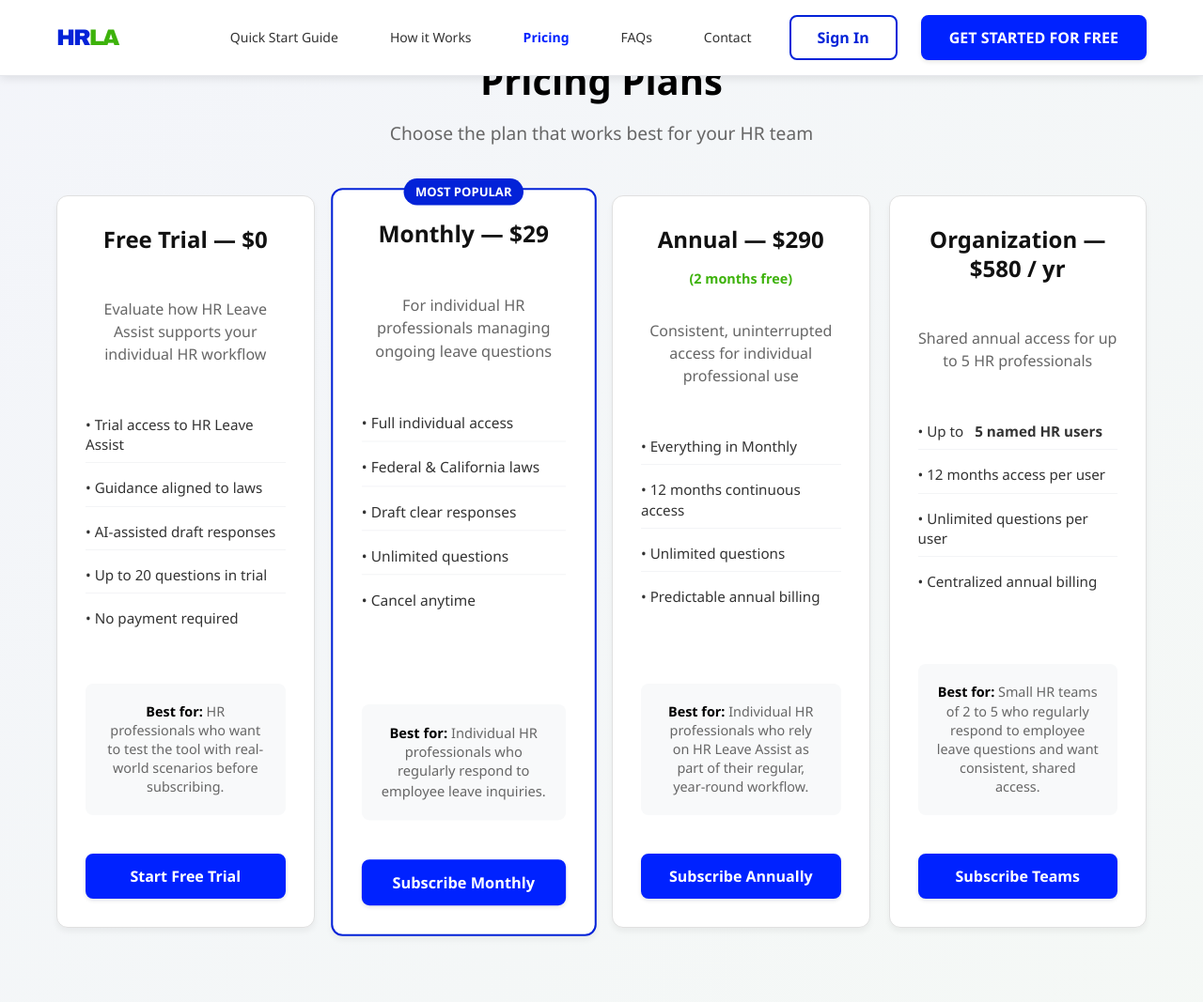
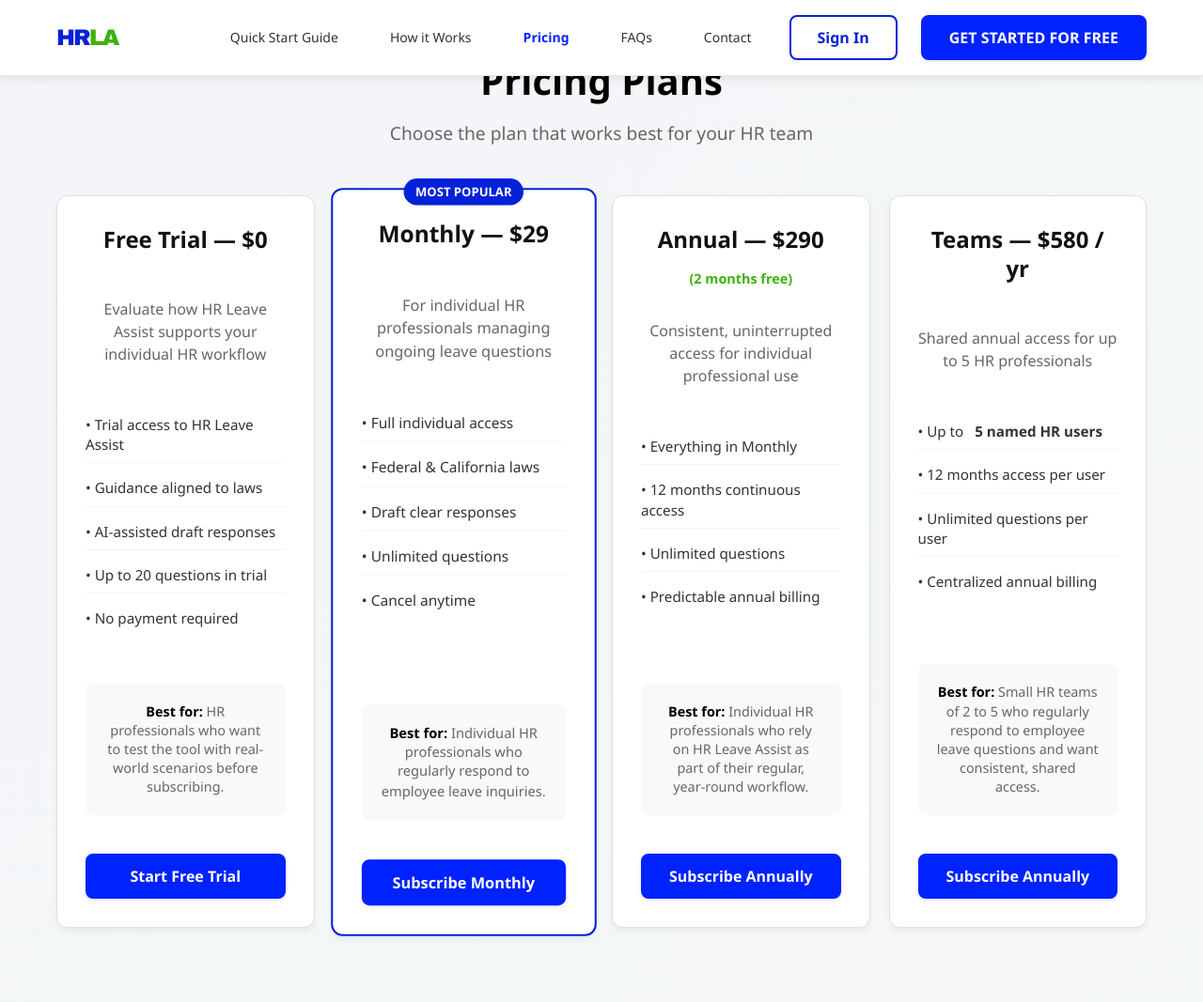
Before and after one commit to kiwixcompo/hrla-app, a PHP site: page /leave_assistant/pricing.php in a window 1280 px wide. Shown: the top 1067 px of the page at 94% size. Run offline with PHP 8.4, Linux system fonts and the light colour scheme; data that the repository does not hold is empty; some libraries are stand-ins or nearby versions.

Commit message:
Update application files

```diff
--- a/admin/index.php
+++ b/admin/index.php
@@ -1185,7 +1185,7 @@ $pageTitle = 'Admin Dashboard - HR Leave Assistant';
                                         </div>
 
                                         <div class="plan-group">
-                                            <h4>Organization Plan</h4>
+                                            <h4>Teams Plan</h4>
                                             <div class="form-group">
                                                 <label for="pricing_org_title">Plan Title</label>
                                                 <input type="text" id="pricing_org_title" name="pricing_org_title" class="form-control" value="Teams — $580 / yr">
--- a/data/content.json
+++ b/data/content.json
@@ -32,9 +32,9 @@
     "pricing_title": "Pricing",
     "pricing_free_title": "Free Trial \u2014 $0",
     "pricing_free_description": "HR professionals who want to test the tool with real-world scenarios before subscribing.",
-    "pricing_monthly_title": "Monthly — $29",
+    "pricing_monthly_title": "Monthly \u2014 $29",
     "pricing_monthly_description": "Individual HR professionals who regularly respond to employee leave inquiries.",
-    "pricing_annual_title": "Annual — $290",
+    "pricing_annual_title": "Annual \u2014 $290",
     "pricing_annual_subtitle": "(2 months free)",
     "pricing_annual_description": "Individual HR professionals who rely on HR Leave Assist as part of their regular, year-round workflow.",
     "pricing_org_title": "Teams \u2014 $580 \/ yr",
--- a/index.php
+++ b/index.php
@@ -842,14 +842,14 @@ $pageTitle = 'HRLA - HR Leave Assist | HR Leave Response Generator';
 
                     <div class="pricing-card-minified">
                         <div class="pricing-header-mini">
-                            <h3><?php echo htmlspecialchars(getContent('pricing_org_title', 'Organization — $580 / yr')); ?></h3>
+                            <h3>Teams — $580 / yr</h3>
                         </div>
                         <div class="pricing-best-for-mini">
                             <strong>Best for:</strong> <?php echo htmlspecialchars(getContent('pricing_org_description', 'Small HR teams of 2 to 5 who regularly respond to employee leave questions and want consistent, shared access.')); ?>
                         </div>
                         <div class="pricing-action">
                             <a href="<?php echo appUrl('register.php'); ?>" class="btn btn-primary btn-block">
-                                Subscribe Teams
+                                Subscribe Annually
                             </a>
                         </div>
                     </div>
--- a/pricing.php
+++ b/pricing.php
@@ -38,7 +38,7 @@ $pageTitle = 'Pricing - HRLA | HR Leave Assist';
 
     <link rel="stylesheet" href="https://cdnjs.cloudflare.com/ajax/libs/font-awesome/6.4.0/css/all.min.css">
 
-    <link rel="stylesheet" href="styles.css?v=1.2">
+    <link rel="stylesheet" href="styles.css?v=1.3">
     <link rel="stylesheet" href="assets/css/main.css?v=<?php echo time(); ?>">
 
     <style>
@@ -414,7 +414,7 @@ $pageTitle = 'Pricing - HRLA | HR Leave Assist';
 
                 <div class="pricing-card-detailed">
                     <div class="pricing-header">
-                        <h3><?php echo htmlspecialchars(getContent('pricing_org_title', 'Organization — $580 / yr')); ?></h3>
+                        <h3>Teams — $580 / yr</h3>
                     </div>
                     <div class="pricing-description">
                         <p>Shared annual access for up to 5 HR professionals</p>
@@ -432,7 +432,7 @@ $pageTitle = 'Pricing - HRLA | HR Leave Assist';
                     </div>
                     <div class="pricing-action">
                         <a href="<?php echo appUrl('register.php'); ?>" class="btn btn-primary btn-block">
-                            Subscribe Teams
+                            Subscribe Annually
                         </a>
                     </div>
                 </div>
--- a/subscription.php
+++ b/subscription.php
@@ -246,7 +246,7 @@ $pageTitle = 'Upgrade - HR Leave Assistant';
                 <!-- Teams Plan -->
                 <div class="pricing-card">
                     <div class="pricing-header">
-                        <h3><?php echo htmlspecialchars(getContent('pricing_org_title', 'Organization — $580 / yr')); ?></h3>
+                        <h3>Teams — $580 / yr</h3>
                     </div>
                     <div class="pricing-description">
                         <p>Shared annual access for up to 5 HR professionals</p>
@@ -264,7 +264,7 @@ $pageTitle = 'Upgrade - HR Leave Assistant';
                         <?php echo htmlspecialchars(getContent('pricing_org_description', 'Small HR teams of 2 to 5 who regularly respond to employee leave questions and want consistent, shared access.')); ?>
                     </div>
                     <button class="btn btn-primary btn-block" onclick="selectPlan('organization', 580)">
-                        Subscribe Teams
+                        Subscribe Annually
                     </button>
                 </div>
             </div>
```
